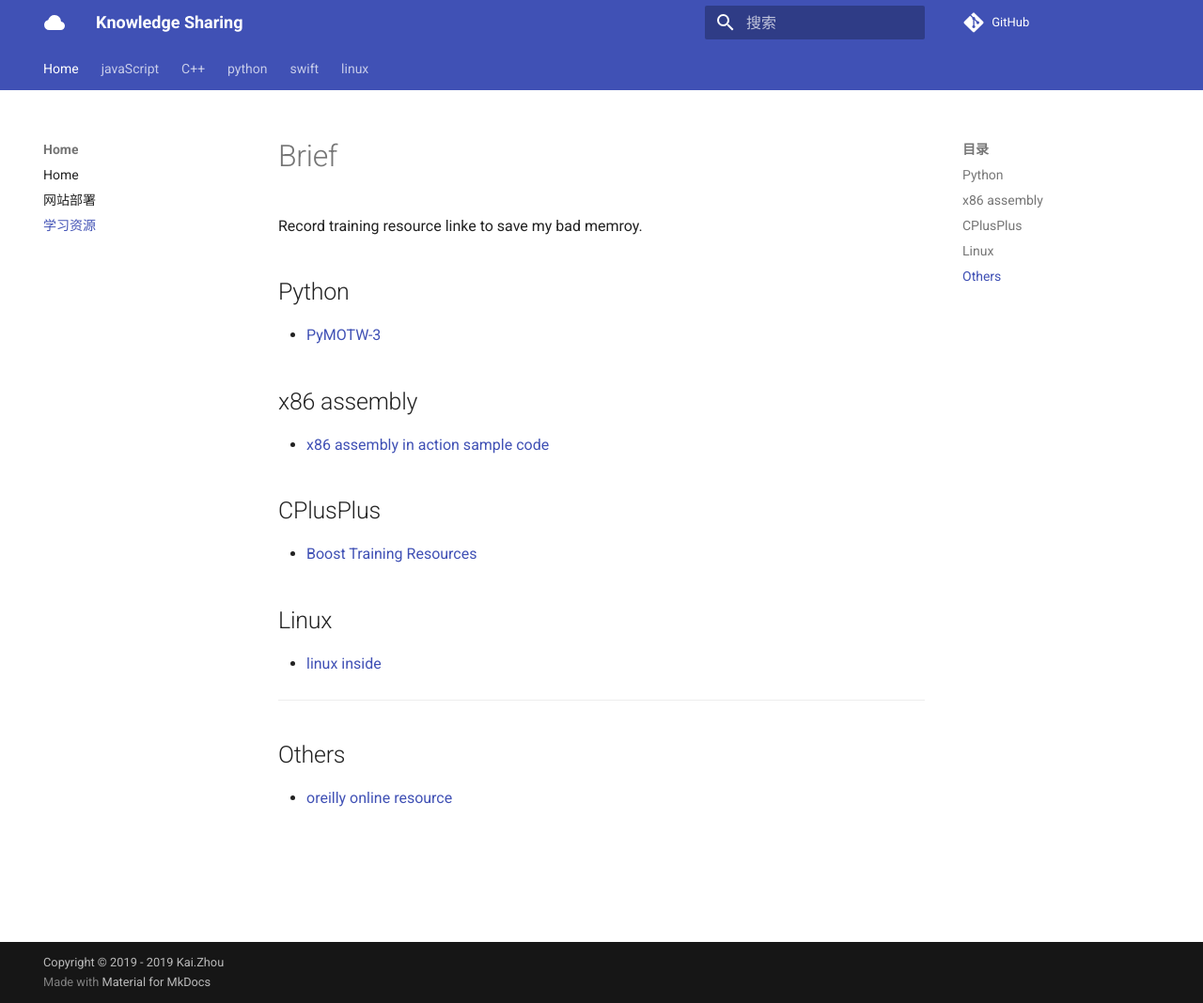
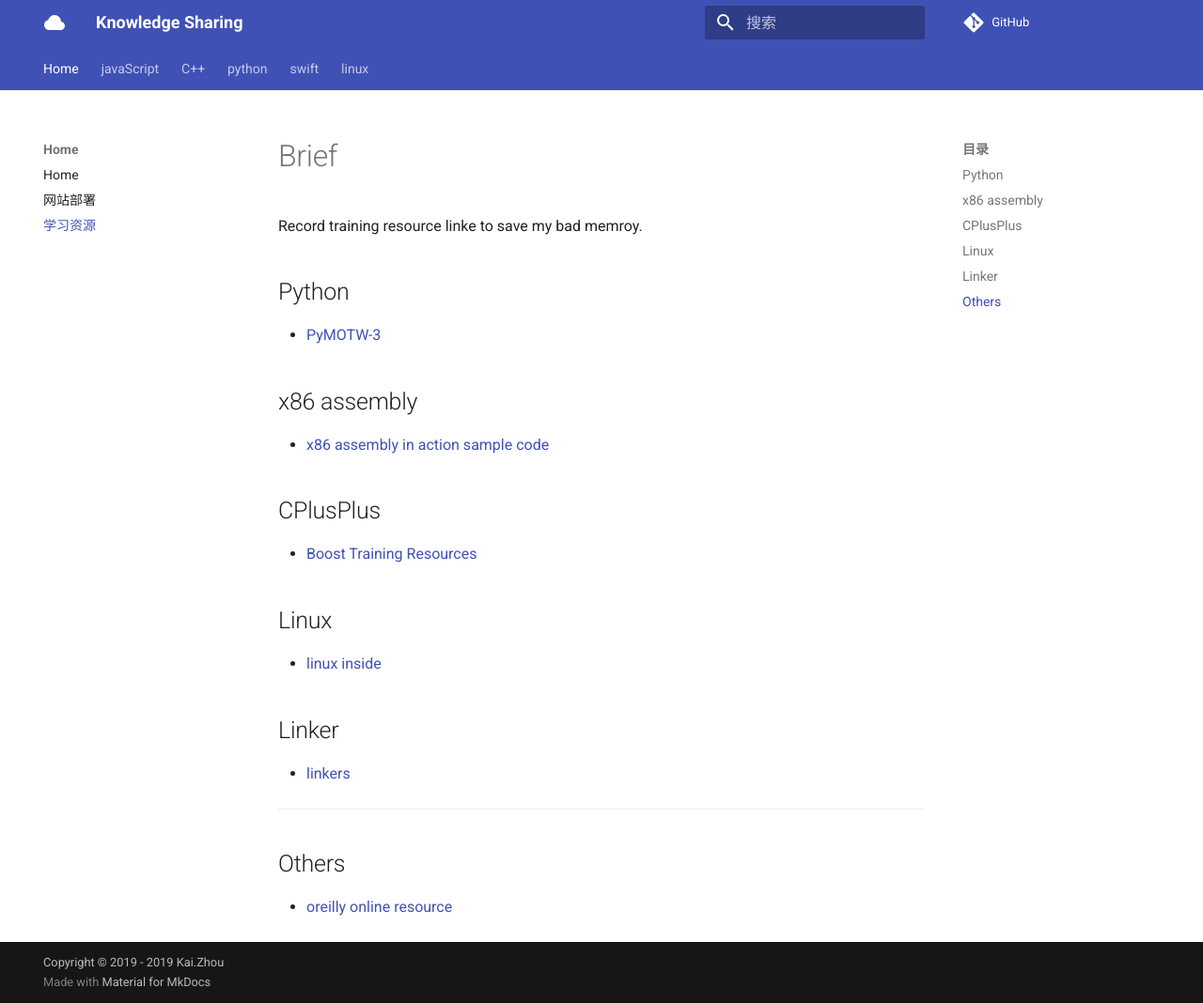
Before and after one commit to zhoukaidev/ks_blog, an MkDocs documentation site: the page built from docs/trainingResource.md, in a window 1280 px wide and 1068 px high. Shown: the whole window at 94% size. Built offline with MkDocs 1.6.1 and Material for MkDocs 9.7.7, drawn with Linux system fonts in a browser that asks for light colours; comment, search, counter and statistics services are not loaded.

Commit message:
Update trainingResource.md

```diff
--- a/docs/trainingResource.md
+++ b/docs/trainingResource.md
@@ -17,6 +17,10 @@ Record training resource linke to save my bad memroy.
 
 * [linux inside](https://0xax.gitbooks.io/linux-insides/Booting/linux-bootstrap-1.html)
 
+## Linker
+
+* [linkers](http://lurklurk.org/linkers/linkers.html#sharedlibs)
+
 ---
 
 ## Others
```
